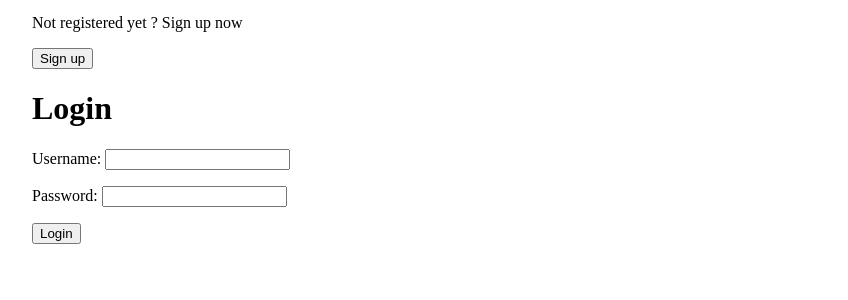
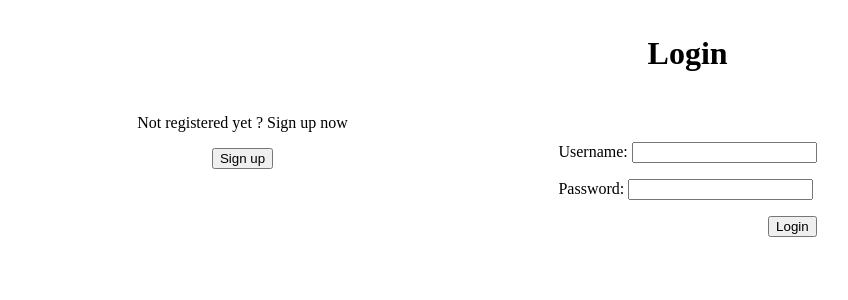
Before and after one commit to slv-improver/09_litreview, a Django app: page /login/ in a window 1280 px wide. Shown: the part 86-386 px from the top of the page, without its empty margins (163-1011 px from the left). Run offline with Django 4.2, Linux system fonts and the light colour scheme.

Commit message:
customize login & signup page

```diff
--- a/authentication/templates/authentication/login.html
+++ b/authentication/templates/authentication/login.html
@@ -3,11 +3,12 @@
 {% block title %}Login{% endblock %}
 
 {% block content %}
-<div>
+<div class="flex">
+    <div class="flex flex-column">
         <p>Not registered yet ? Sign up now</a></p>
         <a href="{% url 'signup' %}"><button>Sign up</button></a>
     </div>
-<div>
+    <div class="flex flex-column">
         <h1>Login</h1>
 
         <p>{{ message }}</p>
@@ -15,7 +16,9 @@
         <form action="" method="post">
             {{ form.as_p }}
             {% csrf_token %}
-        <button type="submit">Login</button>
+            <p class="right-align"><button type="submit">Login</button></p>
         </form>
     </div>
+</div>
+
 {% endblock %}
--- a/authentication/templates/authentication/signup.html
+++ b/authentication/templates/authentication/signup.html
@@ -3,6 +3,7 @@
 {% block title %}Signup{% endblock %}
 
 {% block content %}
+<div class="flex flex-column">
     <h1>Signup</h1>
 
     {% if form.errors %}
@@ -12,7 +13,8 @@
     <form action="" method="post">
         {{ form.as_p }}
         {% csrf_token %}
-    <button type="submit">Sign up</button>
+        <p class="right-align"><button type="submit">Sign up</button></p>
     </form>
     <a href="{% url 'login' %}"><button>Return</button></a>
+</div>
 {% endblock %}
--- a/static/style.css
+++ b/static/style.css
@@ -1,6 +1,16 @@
 li {
     list-style: none;
     margin-inline: 20px;
+}
+a {
+    text-decoration: none;
+}
+.right-align {
+    text-align: right;
+}
+
+.helptext {
+    display: block;
 }
 
 .header {
@@ -18,6 +28,9 @@ li {
     justify-content: space-around;
     align-items: center;
 }
+.flex-column {
+    flex-direction: column;
+}
 
 .logo img {
     width: 60px;
```
Lines whose indentation alone changed are shown as unchanged.
